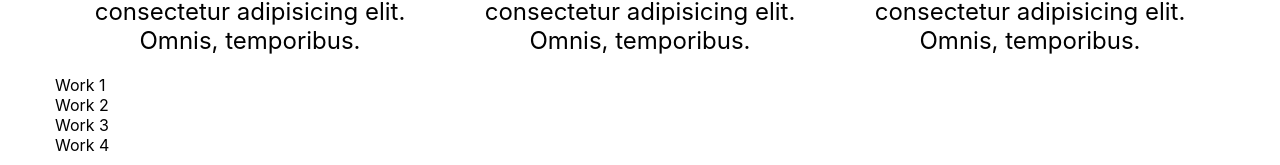
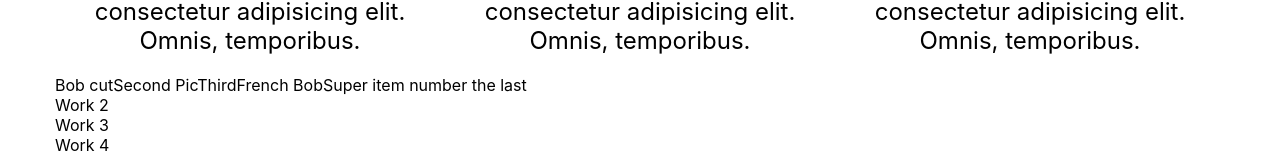
Before and after one commit to RobbieProkop/malina-hair, a Next.js app: page / in a window 1280 px wide. Shown: the part 610-775 px from the top of the page. Built offline with nearby package versions, Linux system fonts and the light colour scheme.

Commit message:
map through work data and display to UI

```diff
--- a/components/Work.jsx
+++ b/components/Work.jsx
@@ -1,7 +1,27 @@
+import { resources } from "../pages/api/workData.json";
+
 const Work = () => {
+  // const getPhotos = async () => {
+  //   const res = await fetch("../pages/api/workData.json");
+  //   const data = await res.json();
+  //   return data;
+  // };
+
+  // getPhotos();
+  console.log("data", resources);
+  // resources.forEach((resource) => console.log(resource.title));
+
   return (
     <div>
-      <div>Work 1</div>
+      <div>
+        {resources.map((resource) => {
+          return (
+            <a key={resource.link} href={resource.imageUrl} target="_blank">
+              {resource.title}
+            </a>
+          );
+        })}
+      </div>
       <div>Work 2</div>
       <div>Work 3</div>
       <div>Work 4</div>
```
Also changed, not shown: pages/api/workData.json (renamed from pages/api/workdData.json).
